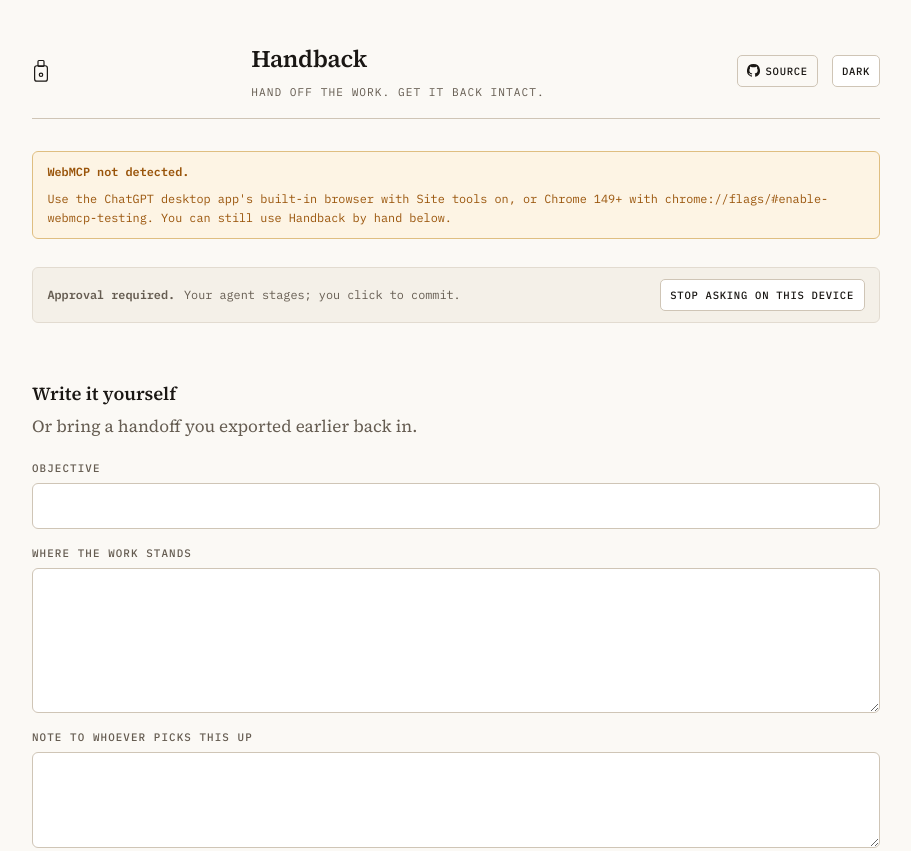
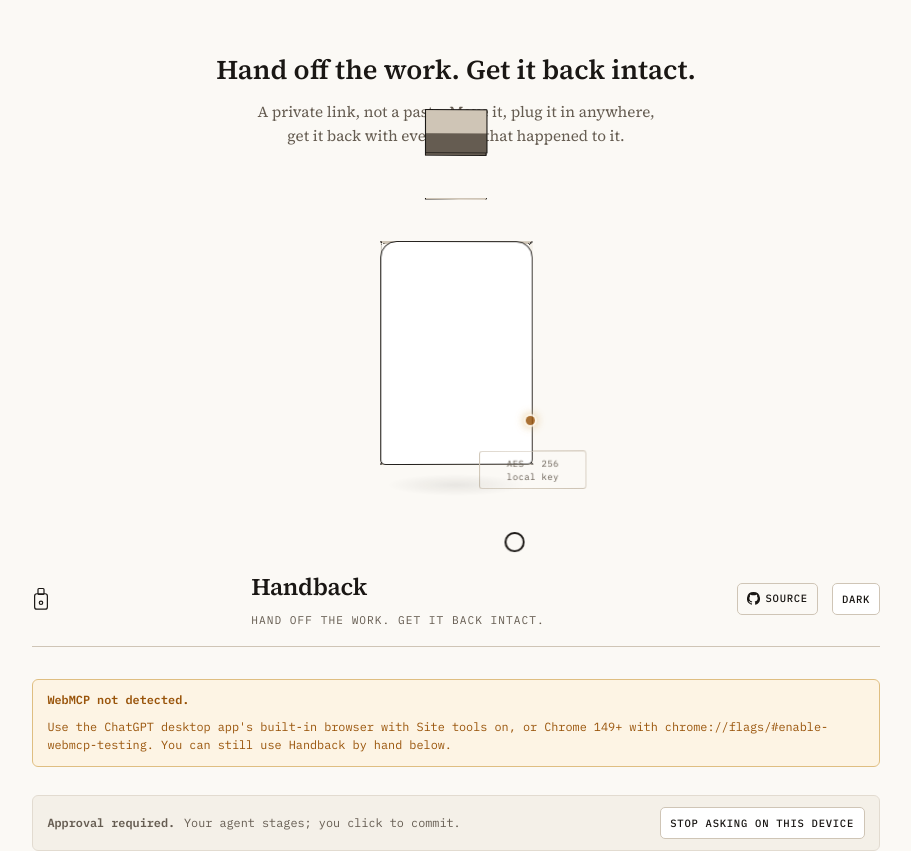
Before and after one commit to BraedenBDev/handback, a React (Vite) app: page / in a window 1280 px wide. Shown: the top 851 px of the page, without its empty margins (184-1095 px from the left). Built offline with nearby package versions, Linux system fonts and the light colour scheme.

Commit message:
feat(create): add the hero USB, shown only on a fresh visit

```diff
--- a/src/CreatePage.tsx
+++ b/src/CreatePage.tsx
@@ -8,6 +8,7 @@
 import { DEFAULT_RETENTION_DAYS, RETENTION_CHOICES, describeExpiry } from "../shared/expiry.ts";
 import { readAutoApprove } from "./auto-approve.ts";
 import { ApprovalMode, ErrorNote, Field, Masthead, Seal, StateView, ToolStatus } from "./ui.tsx";
+import { Hero } from "./Hero.tsx";
 
 export function CreatePage() {
   const [draft, setDraft] = useState<HandoffState | null>(null);
@@ -18,6 +19,8 @@
   const [notice, setNotice] = useState<string | null>(null);
   const [copied, setCopied] = useState(false);
   const [webMcp, setWebMcp] = useState(isWebMcpAvailable);
+  const [heroExited, setHeroExited] = useState(false);
+  const showHero = !draft && !created;
 
   // The tools read live state through a ref so registration happens once per
   // document (re-registering a name throws) while still seeing current values.
@@ -114,7 +117,7 @@
   if (created) {
     return (
       <main>
-        <Masthead>
+        <Masthead connect={heroExited || created !== null}>
           <Seal version={created.version} hash={created.hash} />
         </Masthead>
         <div className="reveal">
@@ -166,7 +169,8 @@
 
   return (
     <main>
-      <Masthead />
+      {showHero ? <Hero onExit={() => setHeroExited(true)} /> : null}
+      <Masthead connect={heroExited || created !== null} />
       <ToolStatus available={webMcp} />
       <ApprovalMode />
       <ErrorNote error={error} />
--- /dev/null
+++ b/src/Hero.tsx
@@ -0,0 +1,67 @@
+import { useEffect, useRef } from "react";
+
+export function Hero({ onExit }: { onExit: () => void }) {
+  const sentinelRef = useRef<HTMLDivElement>(null);
+  const tiltRef = useRef<HTMLDivElement>(null);
+
+  useEffect(() => {
+    const node = sentinelRef.current;
+    if (!node || !("IntersectionObserver" in window)) return;
+    const io = new IntersectionObserver(
+      ([entry]) => {
+        if (entry && entry.intersectionRatio < 0.35) onExit();
+      },
+      { threshold: [0, 0.35, 1] },
+    );
+    io.observe(node);
+    return () => io.disconnect();
+  }, [onExit]);
+
+  function onPointerMove(event: React.PointerEvent<HTMLDivElement>) {
+    const rect = event.currentTarget.getBoundingClientRect();
+    const px = (event.clientX - rect.left) / rect.width - 0.5;
+    const py = (event.clientY - rect.top) / rect.height - 0.5;
+    if (tiltRef.current) tiltRef.current.style.transform = `rotateY(${px * 22}deg) rotateX(${py * -14}deg)`;
+  }
+  function onPointerLeave() {
+    if (tiltRef.current) tiltRef.current.style.transform = "rotateY(0deg) rotateX(0deg)";
+  }
+
+  return (
+    <section className="hero-stage" ref={sentinelRef} onPointerMove={onPointerMove} onPointerLeave={onPointerLeave}>
+      <h2>Hand off the work. Get it back intact.</h2>
+      <p className="sub">
+        A private link, not a paste. Move it, plug it in anywhere, get it back with everything that happened to it.
+      </p>
+
+      <div className="usb-perspective">
+        <div className="usb-orbit">
+          <div className="usb-tilt" ref={tiltRef}>
+            <div className="usb-object">
+              <div className="face f-back" />
+              <div className="face f-right" />
+              <div className="face f-left" />
+              <div className="face f-bottom" />
+              <div className="face f-top" />
+              <div className="face f-front" />
+              <div className="face c-back" />
+              <div className="face c-right" />
+              <div className="face c-left" />
+              <div className="face c-bottom" />
+              <div className="face c-top" />
+              <div className="face c-front" />
+              <div className="usb-loop" />
+              <div className="usb-label">
+                AES · 256
+                <br />
+                local key
+              </div>
+              <div className="usb-led" />
+            </div>
+          </div>
+        </div>
+      </div>
+      <div className="usb-ground" />
+    </section>
+  );
+}
--- a/src/style.css
+++ b/src/style.css
@@ -487,6 +487,52 @@
 
 .file-input { position: absolute; width: 1px; height: 1px; opacity: 0; pointer-events: none; }
 
+/* --- the hero USB — CSS 3D face system, ported verbatim from
+   prototype/ui-design.html. Body 150x220x44, connector 62x44x18. This is
+   the one place the object performs (idle drift + pointer tilt); everywhere
+   else it is the flat .mark. ------------------------------------------- */
+
+.usb-perspective { perspective: 1300px; width: 220px; height: 300px; margin: 0 auto; transition: transform 620ms cubic-bezier(0.23, 1, 0.32, 1); }
+.usb-orbit { width: 100%; height: 100%; transform-style: preserve-3d; animation: usb-drift 8s ease-in-out infinite; }
+.usb-tilt { width: 100%; height: 100%; transform-style: preserve-3d; transition: transform 520ms cubic-bezier(0.23, 1, 0.32, 1); }
+.usb-object { position: absolute; left: 50%; top: 58%; width: 0; height: 0; transform-style: preserve-3d; }
+.face { position: absolute; border: 1.5px solid var(--ink); box-sizing: border-box; }
+.f-front  { width: 150px; height: 220px; margin: -110px 0 0 -75px; transform: translateZ(22px); background: var(--paper-raised); border-radius: 16px 16px 5px 5px; }
+.f-back   { width: 150px; height: 220px; margin: -110px 0 0 -75px; transform: translateZ(-22px) rotateY(180deg); background: var(--paper-sunken); border-radius: 16px 16px 5px 5px; }
+.f-right  { width: 44px;  height: 220px; margin: -110px 0 0 -22px; transform: rotateY(90deg) translateZ(75px); background: var(--paper-sunken); }
+.f-left   { width: 44px;  height: 220px; margin: -110px 0 0 -22px; transform: rotateY(-90deg) translateZ(75px); background: var(--paper-sunken); }
+.f-top    { width: 150px; height: 44px;  margin: -22px 0 0 -75px; transform: rotateX(90deg) translateZ(110px); background: var(--rule-strong); border-radius: 16px 16px 0 0; }
+.f-bottom { width: 150px; height: 44px;  margin: -22px 0 0 -75px; transform: rotateX(-90deg) translateZ(110px); background: var(--rule-strong); border-radius: 0 0 5px 5px; }
+.c-front  { width: 62px; height: 44px; margin: -110px 0 0 -31px; transform: translateY(-132px) translateZ(9px); background: linear-gradient(180deg, var(--rule-strong) 0 55%, var(--ink-muted) 55% 100%); }
+.c-back   { width: 62px; height: 44px; margin: -110px 0 0 -31px; transform: translateY(-132px) translateZ(-9px) rotateY(180deg); background: var(--ink-muted); }
+.c-right  { width: 18px; height: 44px; margin: -110px 0 0 -9px;  transform: translateY(-132px) rotateY(90deg) translateZ(31px); background: var(--ink-muted); }
+.c-left   { width: 18px; height: 44px; margin: -110px 0 0 -9px;  transform: translateY(-132px) rotateY(-90deg) translateZ(31px); background: var(--ink-muted); }
+.c-top    { width: 62px; height: 18px; margin: -9px 0 0 -31px;   transform: translateY(-132px) rotateX(90deg) translateZ(22px); background: var(--rule-strong); }
+.c-bottom { width: 62px; height: 18px; margin: -9px 0 0 -31px;   transform: translateY(-132px) rotateX(-90deg) translateZ(22px); background: var(--ink-muted); }
+
+.usb-loop { position: absolute; left: 47px; top: 176px; width: 20px; height: 20px; border: 2px solid var(--ink); border-radius: 50%; background: transparent; transform: translateZ(23px); }
+.usb-label { position: absolute; left: 22px; top: 96px; width: 106px; padding: 0.3rem 0.4rem; border: 1px solid var(--rule-strong); border-radius: 3px; transform: translateZ(23px); font-family: var(--mono); font-size: 0.55rem; letter-spacing: 0.05em; color: var(--ink-muted); text-align: center; line-height: 1.5; }
+.usb-led {
+  position: absolute; left: 68px; top: 62px; width: 9px; height: 9px; border-radius: 50%;
+  background: var(--amber); box-shadow: 0 0 0 2px var(--amber-surface), 0 0 10px 2px var(--amber-edge);
+  transform: translateZ(23px); animation: led-idle 2.6s ease-in-out infinite;
+}
+@keyframes led-idle { 0%, 100% { opacity: 1; } 50% { opacity: 0.5; } }
+
+.usb-ground { width: 150px; height: 22px; margin: -0.6rem auto 0; background: radial-gradient(ellipse at center, var(--ink) 0%, transparent 72%); opacity: 0.1; animation: usb-ground-drift 8s ease-in-out infinite; }
+@keyframes usb-drift { 0%, 100% { transform: rotateY(-7deg) rotateX(2deg) translateY(0); } 50% { transform: rotateY(7deg) rotateX(-1deg) translateY(-7px); } }
+@keyframes usb-ground-drift { 0%, 100% { transform: scaleX(1); opacity: 0.1; } 50% { transform: scaleX(0.88); opacity: 0.07; } }
+
+.hero-stage { min-height: 26rem; display: flex; flex-direction: column; align-items: center; justify-content: center; text-align: center; padding: 3rem 1.5rem 2rem; position: relative; }
+.hero-stage h2 { font-size: clamp(1.3rem, 4vw, 1.7rem); font-weight: 600; margin: 0 0 0.5rem; text-wrap: balance; }
+.hero-stage .sub { color: var(--ink-muted); font-size: 0.95rem; margin: 0 0 2.2rem; max-width: 26rem; }
+
+@media (prefers-reduced-motion: reduce) {
+  .usb-orbit { animation: none; }
+  .usb-led, .usb-ground { animation: none; }
+  .usb-tilt { transition-duration: 1ms !important; }
+}
+
 /* --- motion --------------------------------------------------------------
    Everything lives inside no-preference, so reduced-motion is the default-safe
    path rather than something bolted on afterwards. Each animation answers
```
Also changed, not shown: 1 other file (tests, documents, lock files or other folders).
